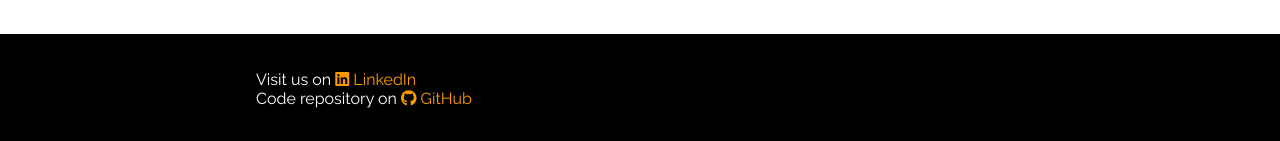
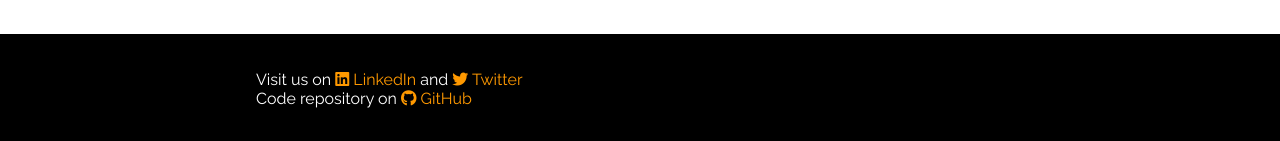
Before and after one commit to forthmedia/fm, an Angular app: page / in a window 1280 px wide. Shown: the part 656-797 px from the top of the page. Built offline with nearby package versions, Linux system fonts and the light colour scheme.

Commit message:
Phase 1.2: Adds Twitter to footer.

```diff
--- a/src/app/components/fm-footer/fm-footer.component.html
+++ b/src/app/components/fm-footer/fm-footer.component.html
@@ -1,13 +1,18 @@
 <footer>
     <div class="content">
         <div>Visit us on
-            <a href="https://www.linkedin.com/in/kurtjonach/" title="LinkedIn" target="_blank" class="fm-text-footer-gold">
+            <a href="https://www.linkedin.com/in/kurtjonach/" title="LinkedIn" target="_blank">
                 <i class="fa-brands fa-linkedin"></i>
                 LinkedIn
             </a>
+            and
+            <a href="https://twitter.com/aijunzi" title="Twitter" target="_blank">
+                <i class="fa-brands fa-twitter"></i>
+                Twitter
+            </a>
         </div>
         <div>Code repository on
-            <a href="https://github.com/forthmedia/" title="GitHub" target="_blank" class="fm-text-footer-gold">
+            <a href="https://github.com/forthmedia/" title="GitHub" target="_blank">
                 <i class="fa-brands fa-github"></i>
                 GitHub
             </a>
```
Also changed, not shown: 1 other file (tests, documents, lock files or other folders).
